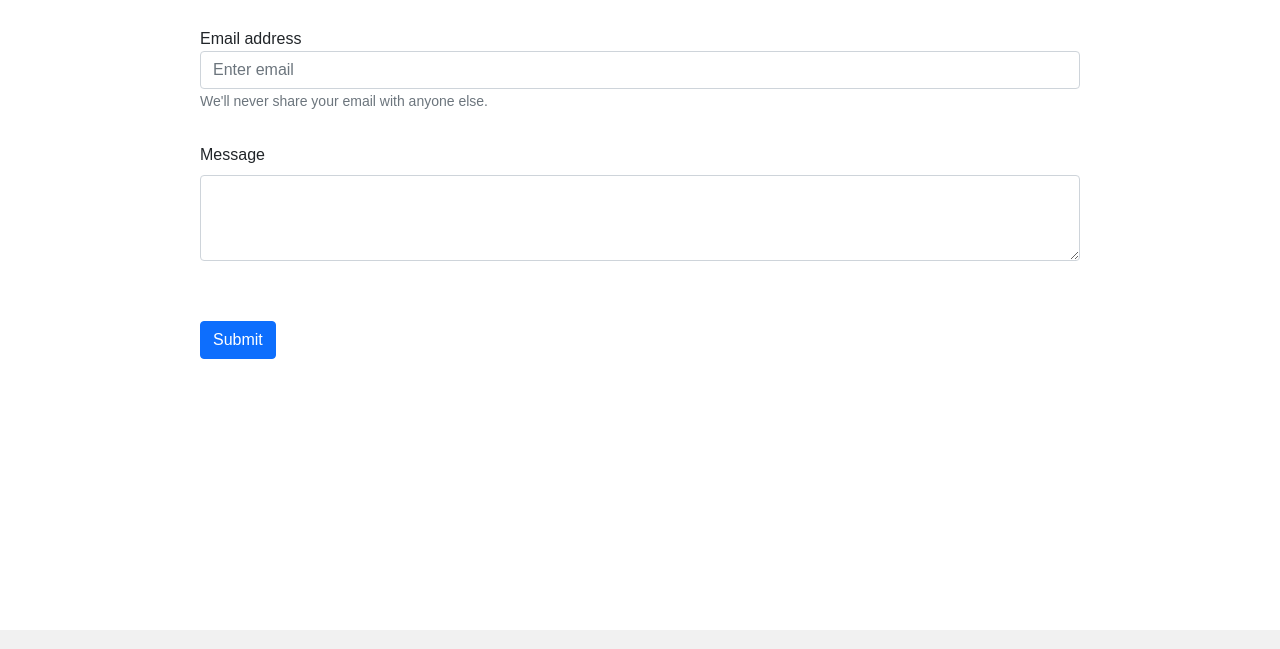
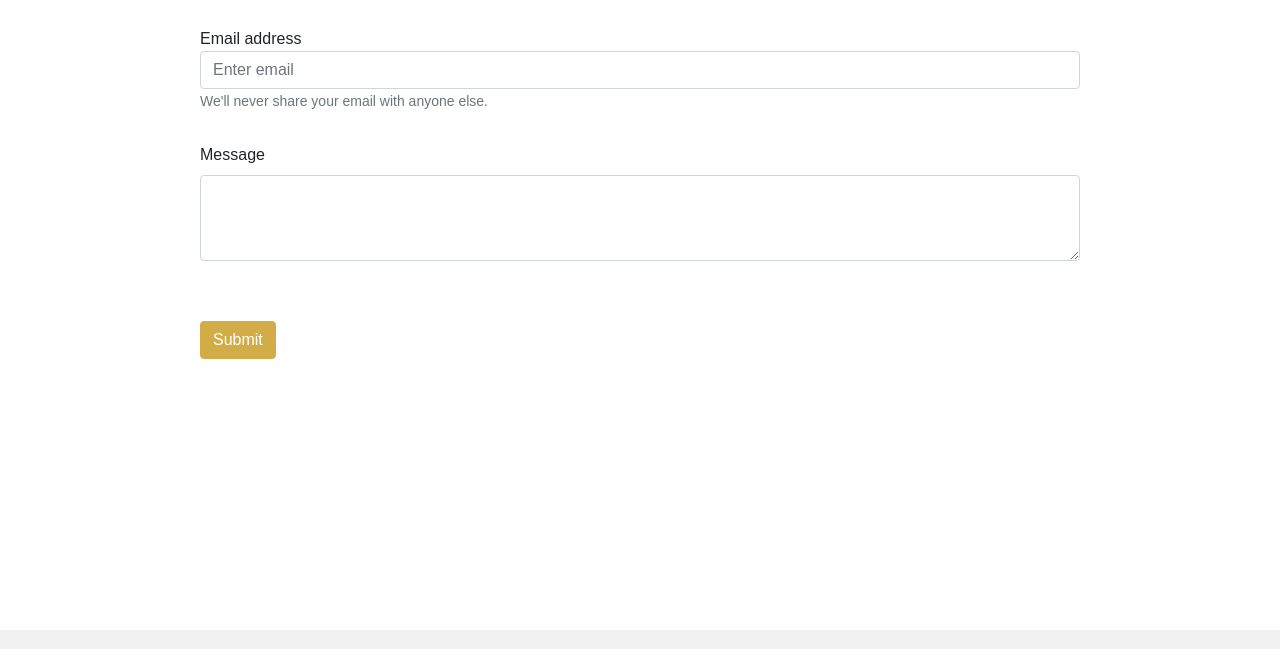
Before and after one commit to SaJa-Projects/art-hub, a plain HTML site: page index.html in a window 1280 px wide. Shown: the part 4049-4698 px from the top of the page. Drawn offline with nearby package versions, Linux system fonts and the light colour scheme.

Commit message:
fixed submit button css

```diff
--- a/main.css
+++ b/main.css
@@ -29,3 +29,7 @@ a{
 .form-group,form>.btn{
   margin:30px;
 }
+.btn-primary{
+  background-color:#D2AC47;
+  border-color:#D2AC47;
+}
```
